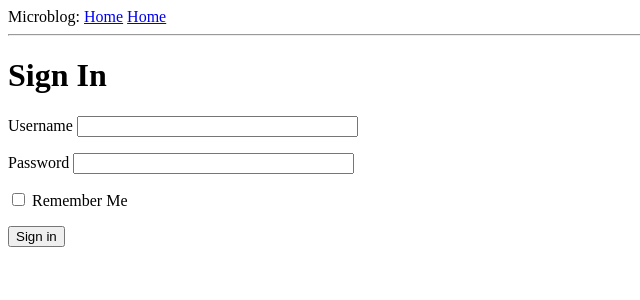
After one commit to joaquimatheus/flask_sudies, a Flask app: page /login in a window 1280 px wide. The commit adds this page. Shown: the top 300 px of the page, without its empty margins (0-640 px from the left). Run offline with Flask 3, Linux system fonts and the light colour scheme.

Commit message:
route logi nand wptflask

```diff
--- a/microblog/app/__init__.py
+++ b/microblog/app/__init__.py
@@ -1,5 +1,7 @@
 from flask import Flask
+from config import Config
 
 app = Flask(__name__)
+app.config.from_object(Config)
 
 from app import routes
--- /dev/null
+++ b/microblog/app/forms.py
@@ -0,0 +1,9 @@
+from flask_wtf import FlaskForm
+from wtforms import StringField, PasswordField, BooleanField, SubmitField
+from wtforms.validators import DataRequired
+
+class LoginForm(FlaskForm):
+    username = StringField('Username', validators=[DataRequired()])
+    password = PasswordField('Password', validators=[DataRequired()])
+    remember_me = BooleanField('Remember Me')
+    submit = SubmitField('Sign in')
--- a/microblog/app/routes.py
+++ b/microblog/app/routes.py
@@ -1,5 +1,6 @@
 from flask import render_template
 from app import app
+from app.forms import LoginForm
 
 @app.route('/')
 @app.route('/index')
@@ -16,3 +17,8 @@ def index():
         }
     ]
     return render_template('index.html', title="Home", user=user, posts=posts)
+
+@app.route('/login')
+def login():
+    form = LoginForm()
+    return render_template('login.html', title="Sign In", form=form)
--- a/microblog/app/templates/base.html
+++ b/microblog/app/templates/base.html
@@ -7,7 +7,11 @@
     {% endif %}
   </head>
   <body>
-    <div>Microblog: <a href="/index">Home</a></div>
+    <div>
+      Microblog:
+      <a href="/index">Home</a>
+      <a href="/login">Home</a>
+    </div>
     <hr>
     {% block content %}{% endblock %}
   </body>
--- /dev/null
+++ b/microblog/app/templates/login.html
@@ -0,0 +1,18 @@
+{% extends "base.html" %}
+
+{% block content %}
+  <h1>Sign In</h1>
+  <form action="" method="post" novalidate >
+    {{ form.hidden_tag() }}
+    <p>
+      {{ form.username.label }}
+      {{ form.username(size=32)}}
+    </p>
+    <p>
+      {{ form.password.label }}
+      {{ form.password(size=32)}}
+    </p>
+    <p>{{ form.remember_me() }} {{ form.remember_me.label }}</p>
+    <p>{{ form.submit() }}</p>
+  </form>
+{% endblock %}
--- /dev/null
+++ b/microblog/config.py
@@ -0,0 +1,4 @@
+import os
+
+class Config(object):
+    SECRET_KEY = os.environ.get('SECRET_KEY') or 'you-will-never-guess'
```
